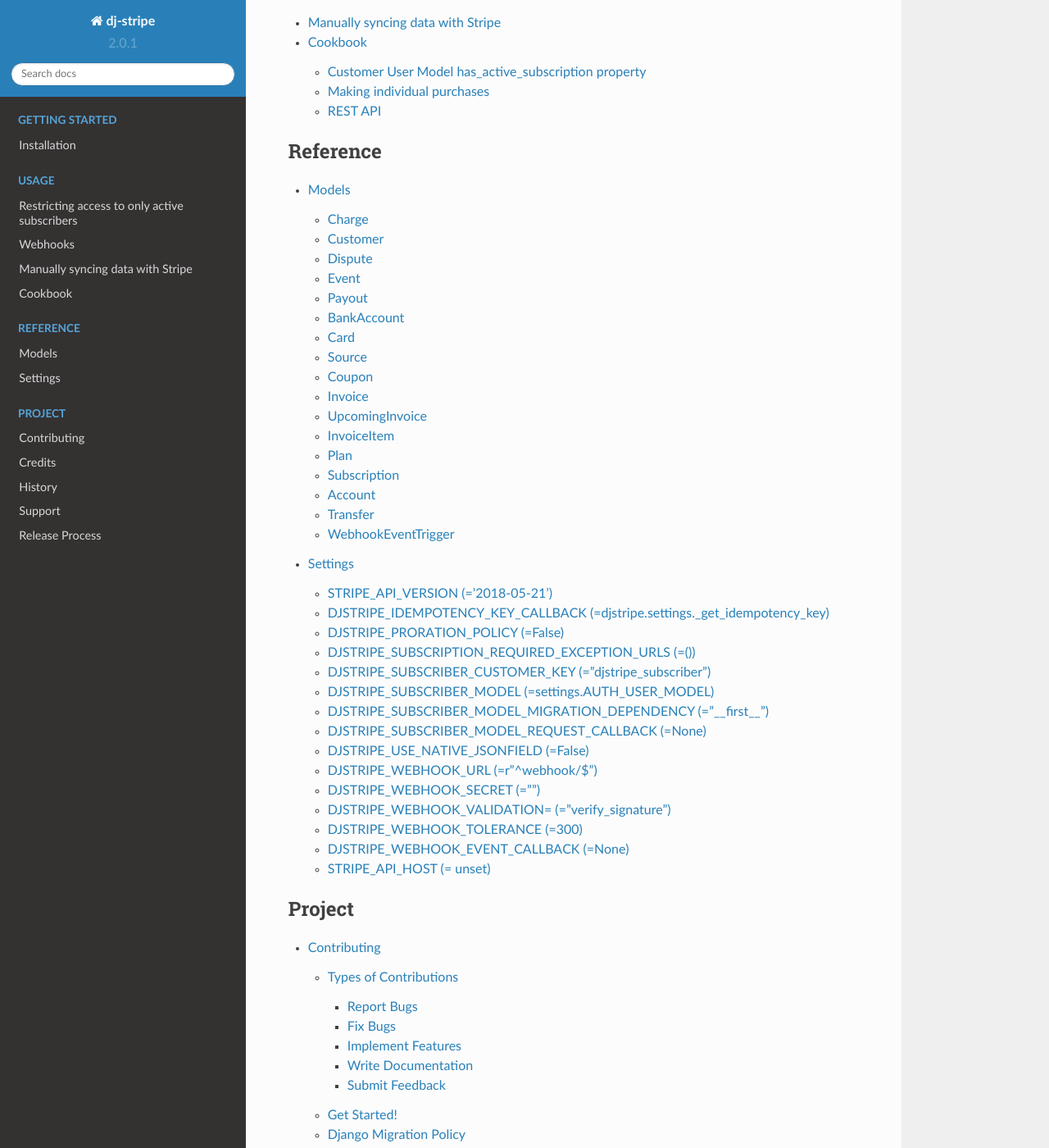
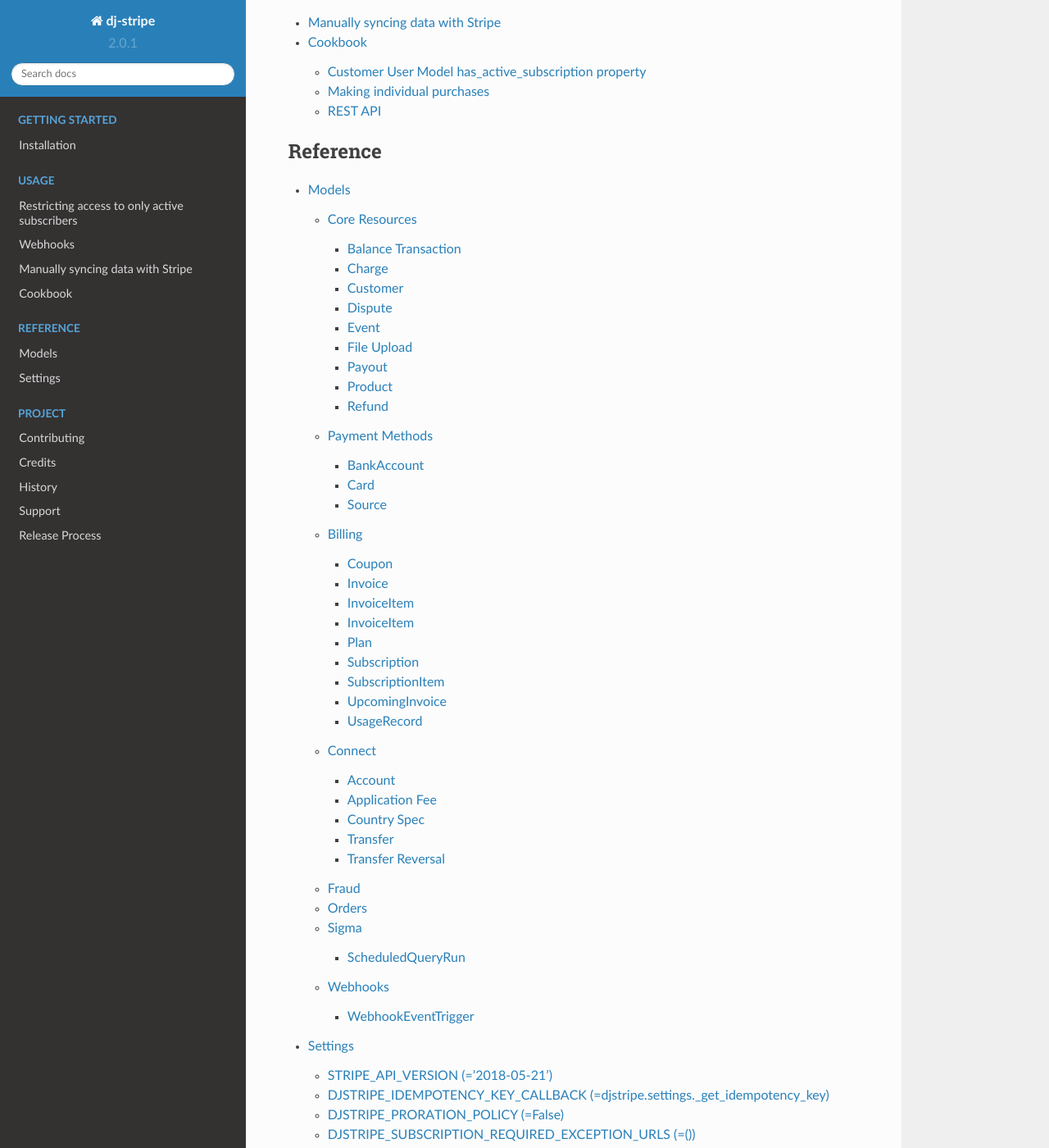
Before and after one commit to dj-stripe/dj-stripe, a Sphinx documentation site: the page built from docs/index.rst, in a window 1280 px wide and 1400 px high, scrolled down 961 px. Shown: the whole window at 82% size. Built offline with Sphinx 7.4.7 and the Read the Docs theme 2.0.0, drawn with Linux system fonts in a browser that asks for light colours; pages that are not in the unit, such as notebooks, are missing from menus; some of the changed lines change nothing that is shown.

Commit message:
Reorganise the model documentation to match Stripe

```diff
--- a/docs/reference/models.rst
+++ b/docs/reference/models.rst
@@ -8,6 +8,19 @@
 
 Last Updated 2018-05-24
 
+
+Core Resources
+~~~~~~~~~~~~~~
+
+Balance Transaction
+-------------------
+.. autoclass:: djstripe.models.BalanceTransaction
+
+    .. automethod:: djstripe.models.BalanceTransaction.api_list
+    .. automethod:: djstripe.models.BalanceTransaction.api_retrieve
+    .. automethod:: djstripe.models.BalanceTransaction.get_stripe_dashboard_url
+
+    .. automethod:: djstripe.models.BalanceTransaction.sync_from_stripe_data
 
 Charge
 ------
@@ -86,7 +99,17 @@
     .. autoattribute:: djstripe.models.Event.customer
 
     .. automethod:: djstripe.models.Event.str_parts
-    .. automethod:: djstripe.models.StripeObject.sync_from_stripe_data
+    .. automethod:: djstripe.models.Event.sync_from_stripe_data
+
+
+File Upload
+-----------
+.. autoclass:: djstripe.models.FileUpload
+
+    .. automethod:: djstripe.models.FileUpload.api_list
+    .. automethod:: djstripe.models.FileUpload.api_retrieve
+
+    .. automethod:: djstripe.models.FileUpload.sync_from_stripe_data
 
 
 Payout
@@ -100,6 +123,31 @@
     .. automethod:: djstripe.models.Payout.str_parts
     .. automethod:: djstripe.models.Payout.sync_from_stripe_data
 
+
+Product
+-------
+.. autoclass:: djstripe.models.Product
+
+    .. automethod:: djstripe.models.Product.api_list
+    .. automethod:: djstripe.models.Product.api_retrieve
+    .. automethod:: djstripe.models.Product.get_stripe_dashboard_url
+
+    .. automethod:: djstripe.models.Product.sync_from_stripe_data
+
+
+Refund
+------
+.. autoclass:: djstripe.models.Refund
+
+    .. automethod:: djstripe.models.Refund.api_list
+    .. automethod:: djstripe.models.Refund.api_retrieve
+    .. automethod:: djstripe.models.Refund.get_stripe_dashboard_url
+
+    .. automethod:: djstripe.models.Refund.sync_from_stripe_data
+
+
+Payment Methods
+~~~~~~~~~~~~~~~
 
 BankAccount
 -----------
@@ -142,6 +190,9 @@
     .. automethod:: djstripe.models.Source.sync_from_stripe_data
 
 
+Billing
+~~~~~~~
+
 Coupon
 ------
 .. autoclass:: djstripe.models.Coupon
@@ -174,19 +225,15 @@
     .. automethod:: djstripe.models.Invoice.sync_from_stripe_data
 
 
-UpcomingInvoice
----------------
-.. autoclass:: djstripe.models.UpcomingInvoice
+InvoiceItem
+-----------
+.. autoclass:: djstripe.models.InvoiceItem
 
-    .. automethod:: djstripe.models.UpcomingInvoice.api_list
-    .. automethod:: djstripe.models.UpcomingInvoice.api_retrieve
-    .. automethod:: djstripe.models.UpcomingInvoice.get_stripe_dashboard_url
+    .. automethod:: djstripe.models.InvoiceItem.api_list
+    .. automethod:: djstripe.models.InvoiceItem.api_retrieve
+    .. automethod:: djstripe.models.InvoiceItem.get_stripe_dashboard_url
 
-    .. autoattribute:: djstripe.models.UpcomingInvoice.invoiceitems
-
-    .. automethod:: djstripe.models.UpcomingInvoice.str_parts
-    .. automethod:: djstripe.models.UpcomingInvoice.sync_from_stripe_data
-
+    .. automethod:: djstripe.models.InvoiceItem.sync_from_stripe_data
 
 InvoiceItem
 -----------
@@ -237,6 +284,45 @@
     .. automethod:: djstripe.models.Subscription.sync_from_stripe_data
 
 
+SubscriptionItem
+----------------
+.. autoclass:: djstripe.models.SubscriptionItem
+
+    .. automethod:: djstripe.models.SubscriptionItem.api_list
+    .. automethod:: djstripe.models.SubscriptionItem.api_retrieve
+    .. automethod:: djstripe.models.SubscriptionItem.get_stripe_dashboard_url
+
+    .. automethod:: djstripe.models.SubscriptionItem.sync_from_stripe_data
+
+
+UpcomingInvoice
+---------------
+.. autoclass:: djstripe.models.UpcomingInvoice
+
+    .. automethod:: djstripe.models.UpcomingInvoice.api_list
+    .. automethod:: djstripe.models.UpcomingInvoice.api_retrieve
+    .. automethod:: djstripe.models.UpcomingInvoice.get_stripe_dashboard_url
+
+    .. autoattribute:: djstripe.models.UpcomingInvoice.invoiceitems
+
+    .. automethod:: djstripe.models.UpcomingInvoice.str_parts
+    .. automethod:: djstripe.models.UpcomingInvoice.sync_from_stripe_data
+
+
+UsageRecord
+-----------
+.. autoclass:: djstripe.models.UsageRecord
+
+    .. automethod:: djstripe.models.UsageRecord.api_list
+    .. automethod:: djstripe.models.UsageRecord.api_retrieve
+    .. automethod:: djstripe.models.UsageRecord.get_stripe_dashboard_url
+
+    .. automethod:: djstripe.models.UsageRecord.sync_from_stripe_data
+
+
+Connect
+~~~~~~~
+
 Account
 -------
 .. autoclass:: djstripe.models.Account
@@ -252,6 +338,28 @@
     .. automethod:: djstripe.models.Account.sync_from_stripe_data
 
 
+Application Fee
+---------------
+.. autoclass:: djstripe.models.ApplicationFee
+
+    .. automethod:: djstripe.models.ApplicationFee.api_list
+    .. automethod:: djstripe.models.ApplicationFee.api_retrieve
+    .. automethod:: djstripe.models.ApplicationFee.get_stripe_dashboard_url
+
+    .. automethod:: djstripe.models.ApplicationFee.sync_from_stripe_data
+
+
+Country Spec
+------------
+.. autoclass:: djstripe.models.CountrySpec
+
+    .. automethod:: djstripe.models.CountrySpec.api_list
+    .. automethod:: djstripe.models.CountrySpec.api_retrieve
+    .. automethod:: djstripe.models.CountrySpec.get_stripe_dashboard_url
+
+    .. automethod:: djstripe.models.CountrySpec.sync_from_stripe_data
+
+
 Transfer
 --------
 .. autoclass:: djstripe.models.Transfer
@@ -264,6 +372,42 @@
     .. automethod:: djstripe.models.Transfer.sync_from_stripe_data
 
 
+Transfer Reversal
+-----------------
+.. autoclass:: djstripe.models.TransferReversal
+
+    .. automethod:: djstripe.models.TransferReversal.api_list
+    .. automethod:: djstripe.models.TransferReversal.api_retrieve
+    .. automethod:: djstripe.models.TransferReversal.get_stripe_dashboard_url
+
+    .. automethod:: djstripe.models.TransferReversal.sync_from_stripe_data
+
+
+Fraud
+~~~~~
+
+TODO
+
+Orders
+~~~~~~
+
+TODO
+
+Sigma
+~~~~~
+
+ScheduledQueryRun
+-----------------
+.. autoclass:: djstripe.models.ScheduledQueryRun
+
+    .. automethod:: djstripe.models.ScheduledQueryRun.api_list
+    .. automethod:: djstripe.models.ScheduledQueryRun.api_retrieve
+
+    .. automethod:: djstripe.models.ScheduledQueryRun.sync_from_stripe_data
+
+Webhooks
+~~~~~~~~
+
 WebhookEventTrigger
 -------------------
 .. autoclass:: djstripe.models.WebhookEventTrigger
```
